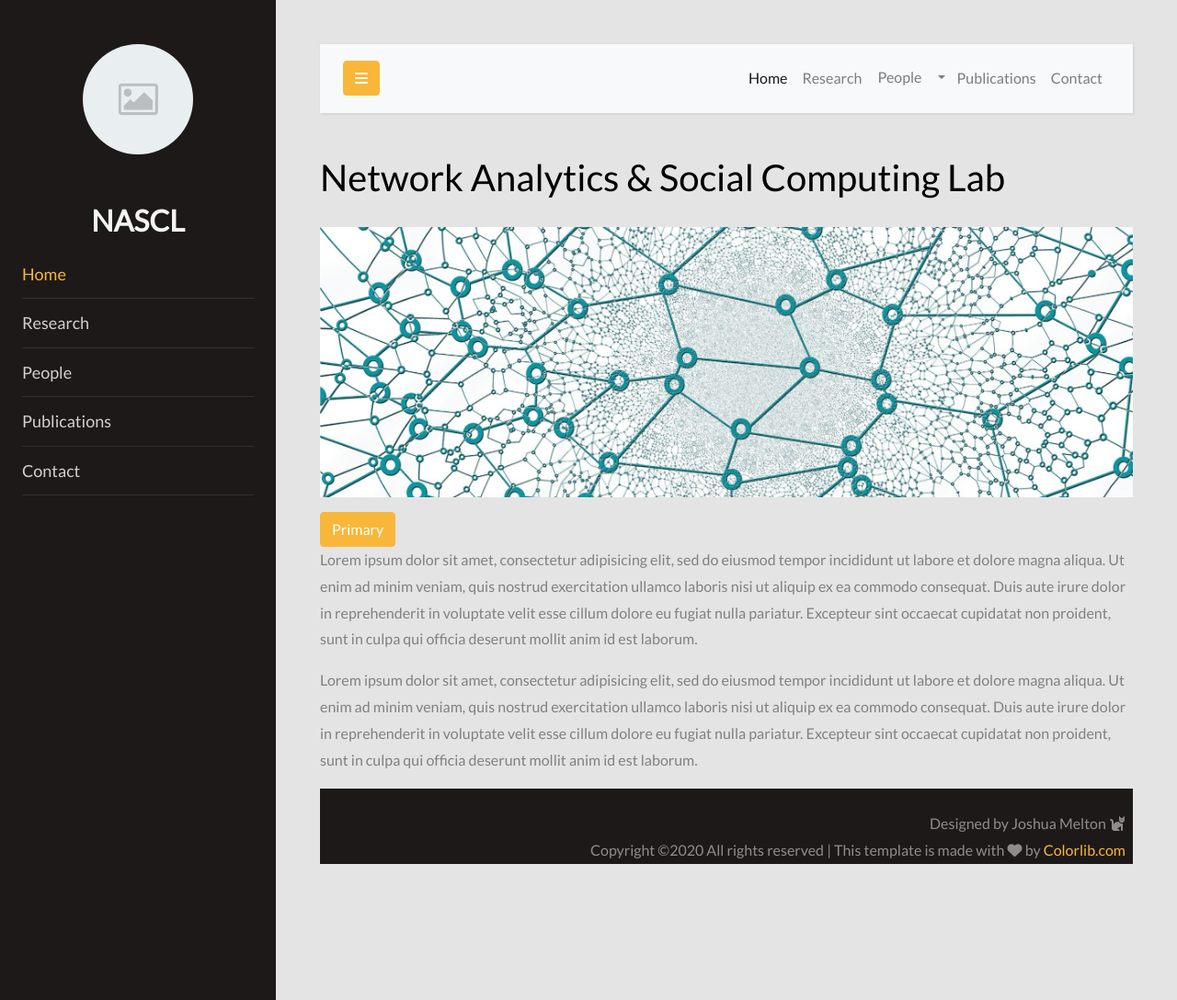
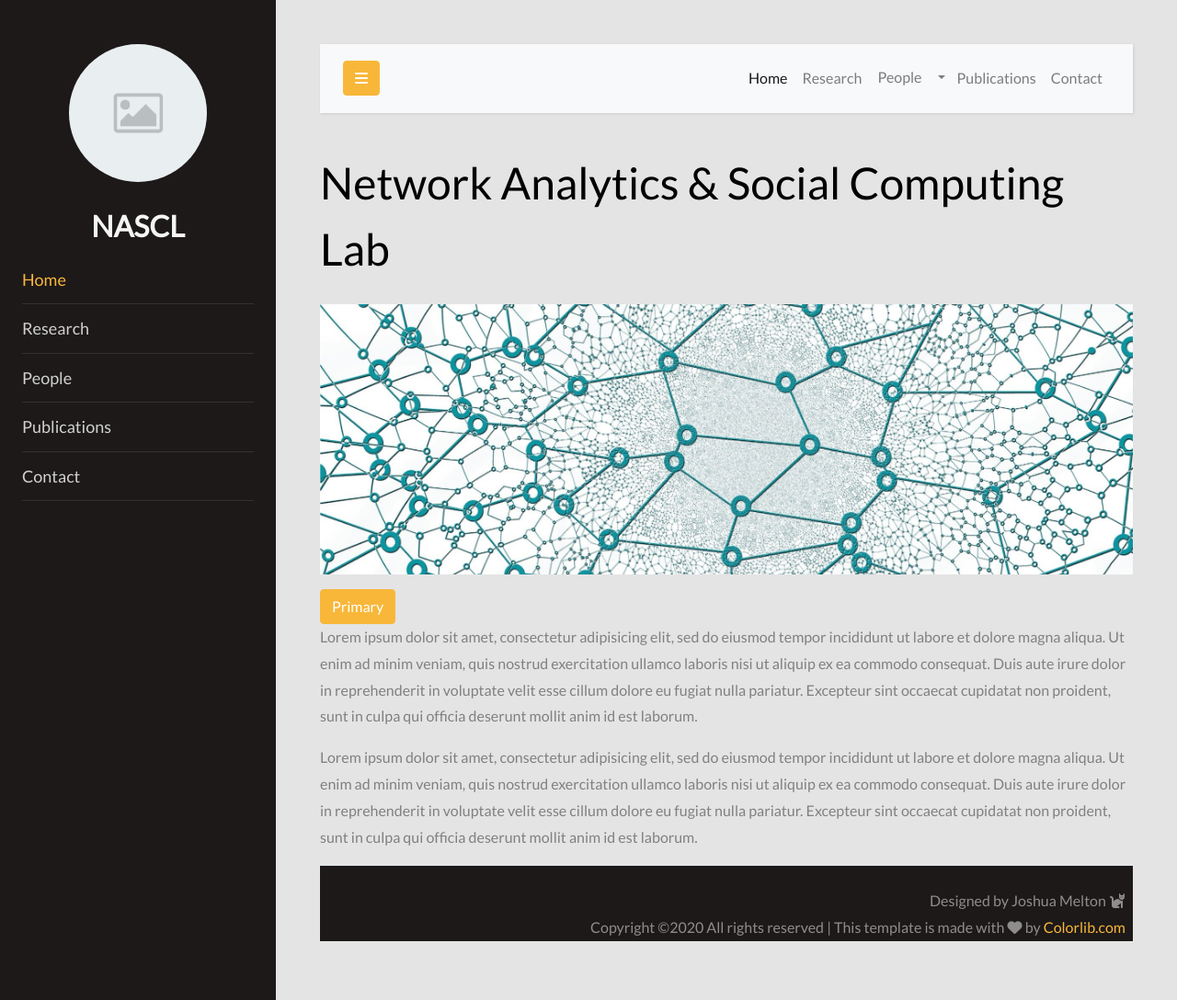
Before and after one commit to NASCL/nascl.github.io, a Jekyll site: the page built from index.html, in a window 1280 px wide and 1088 px high. Shown: the whole window at 92% size. Built offline with Jekyll 4.4.1, drawn with Linux system fonts in a browser that asks for light colours; nearby versions of some CDN libraries.

Commit message:
Refactored css and js. Some css tweaks

```diff
--- a/_includes/sidebar.html
+++ b/_includes/sidebar.html
@@ -1,6 +1,6 @@
 <nav id="sidebar" class="collapse width show">
     <div class="p-4 pt-5">
-        <a href="#" id="labLogo" class="img logo rounded-circle mb-5" style="background-image: url(assets/img/default-placeholder-image.png)"></a>
+        <a href="#" id="labLogo" class="img logo rounded-circle mb-4" style="background-image: url(assets/img/default-placeholder-image.png)"></a>
 
         <h2 class="text-center font-weight-bold" style="color:whitesmoke">NASCL</h2>
 
--- a/_layouts/default.html
+++ b/_layouts/default.html
@@ -7,7 +7,7 @@
     {% seo %}
 
     <!--  Bootstrap and Theme  -->
-    <link rel="stylesheet" href="{{ "/assets/main.css" | relative_url }}">
+    <link rel="stylesheet" href="/assets/css/main.css">
 
     <title>{{ site_title }}</title>
 </head>
@@ -29,6 +29,6 @@
     <!-- JQuery and Bootstrap JS -->
    <script src="https://code.jquery.com/jquery-3.5.1.slim.min.js" integrity="sha384-DfXdz2htPH0lsSSs5nCTpuj/zy4C+OGpamoFVy38MVBnE+IbbVYUew+OrCXaRkfj" crossorigin="anonymous"></script>
    <script src="https://cdn.jsdelivr.net/npm/bootstrap@4.5.3/dist/js/bootstrap.bundle.min.js" integrity="sha384-ho+j7jyWK8fNQe+A12Hb8AhRq26LrZ/JpcUGGOn+Y7RsweNrtN/tE3MoK7ZeZDyx" crossorigin="anonymous"></script>
-   <script src="assets/js/sidebar_collapse.js"></script>
+   <script src="/assets/js/main.js"></script>
 </body>
 </html>
--- a/_sass/custom.scss
+++ b/_sass/custom.scss
@@ -68,10 +68,10 @@ h1, h2, h3, h4, h5,
 }
 
 .heading-section {
-  font-size: 32px;
+  font-size: 3.0rem;
   color: #000;
 } .heading-section small {
-    font-size: 24px;
+    font-size: 2.5rem;
   }
 
 .img {
@@ -126,8 +126,8 @@ h1, h2, h3, h4, h5,
   }
   #sidebar .logo {
     display: block;
-    width: 120px;
-    height: 120px;
+    width: 150px;
+    height: 150px;
     margin: 0 auto;
   } #sidebar .logo span {
       display: block;
--- a/assets/js/sidebar_collapse.js
+++ b/assets/js/main.js
@@ -1,3 +1,4 @@
+// Sidebar collapse function
 (function($) {
 
 	"use strict";
--- a/index.html
+++ b/index.html
@@ -6,7 +6,7 @@ layout: default
 <!-- <div class="jumbotron" style="background-image: url(assets/img/networks_jumbotron.jpg);background-size: cover">
 </div> -->
 
-<h1 class="mb-4">Network Analytics & Social Computing Lab</h1>
+<h1 class="mb-4 heading-section">Network Analytics & Social Computing Lab</h1>
 
 <img src="assets/img/networks_bg_large.jpg" class="img-fluid mb-3" alt="">
 
```
Also changed, not shown: assets/css/main.scss (renamed from assets/main.scss).
